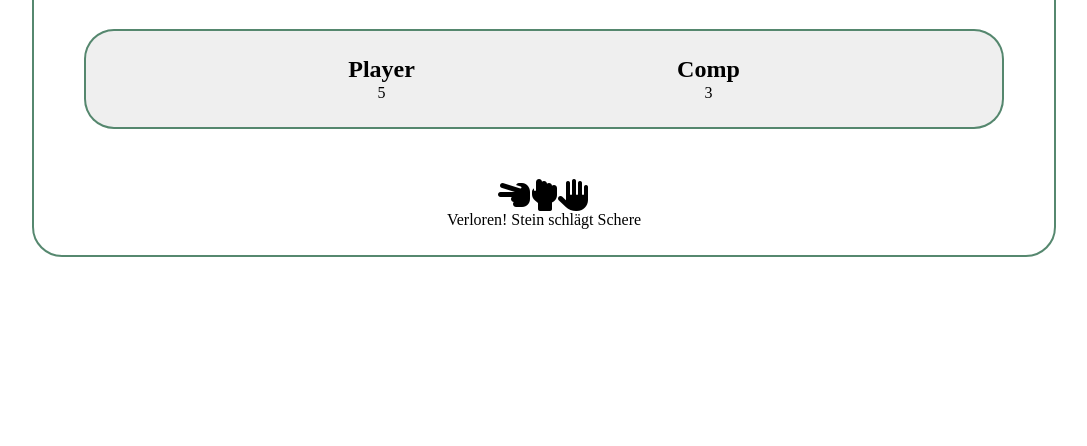
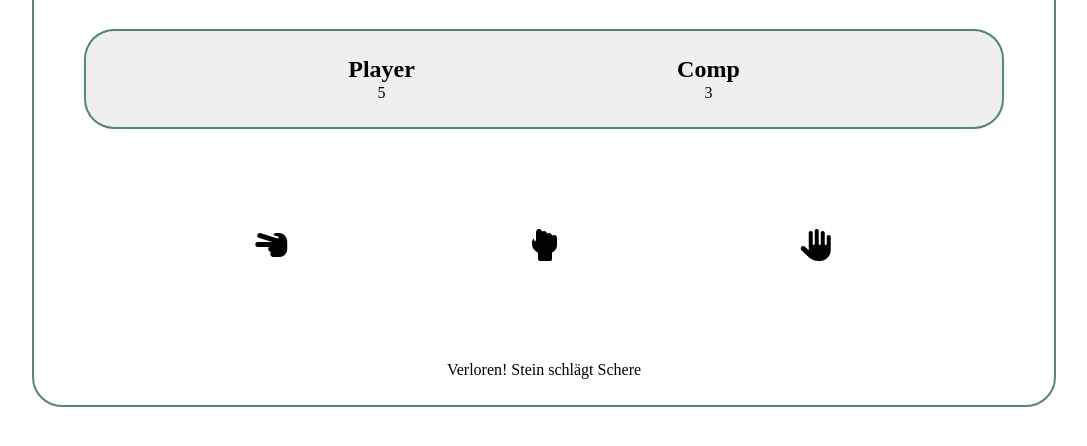
Before and after one commit to nadjaporon/paperscissorstone, a plain HTML site: page index.html in a window 1280 px wide. Shown: the part 156-602 px from the top of the page, without its empty margins (18-1105 px from the left). Drawn offline with Linux system fonts and the light colour scheme.

Commit message:
Update style.css

```diff
--- a/css/style.css
+++ b/css/style.css
@@ -31,9 +31,9 @@
   display: -webkit-box;
   display: -ms-flexbox;
   display: flex;
-  -webkit-box-pack: center;
-      -ms-flex-pack: center;
-          justify-content: center;
+  -ms-flex-pack: distribute;
+      justify-content: space-around;
   font-size: 2rem;
+  margin: 100px 100px;
 }
 /*# sourceMappingURL=style.css.map */
```
